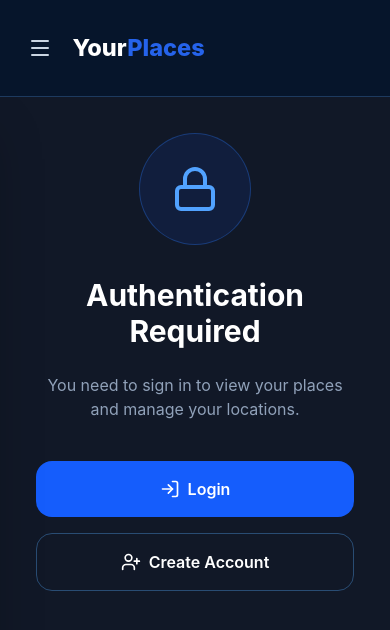
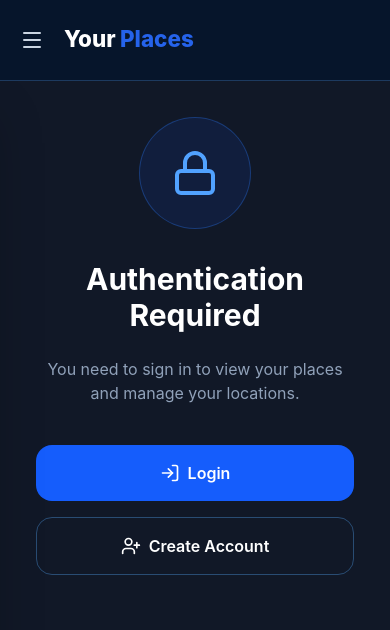
Before and after one commit to bociwess0/PlacesApp, a React (Vite) app in the folder frontend/: page / in a window 390 px wide. Shown: the top 630 px of the page. Built offline with nearby package versions, Linux system fonts and the light colour scheme.

Commit message:
chaning header styles

```diff
--- a/frontend/src/layout/Header.tsx
+++ b/frontend/src/layout/Header.tsx
@@ -18,7 +18,7 @@ export default function Header({ isSidebarOpen, setIsSidebarOpen }: Props) {
 
   return (
     <header className="sticky top-0 z-50 border-b border-[#1D3A5F] bg-[#06152B]">
-      <div className="px-6 py-4 md:py-4 md:px-8">
+      <div className="px-4 py-4 md:py-4 md:px-8">
         {/* Mobile Header */}
         <div className="flex w-full items-center justify-between gap-2 md:hidden">
           <button
@@ -49,7 +49,7 @@ export default function Header({ isSidebarOpen, setIsSidebarOpen }: Props) {
 
         <div className="hidden items-center justify-between md:flex">
           <NavLink to={"/"}>
-            <img src={logo} alt="YourPlaces Logo" className="h-18" />
+            <img src={logo} alt="YourPlaces Logo" className="h-15" />
           </NavLink>
 
           <div className="flex items-center gap-8">
```
Also changed, not shown: frontend/src/assets/logo.svg.
